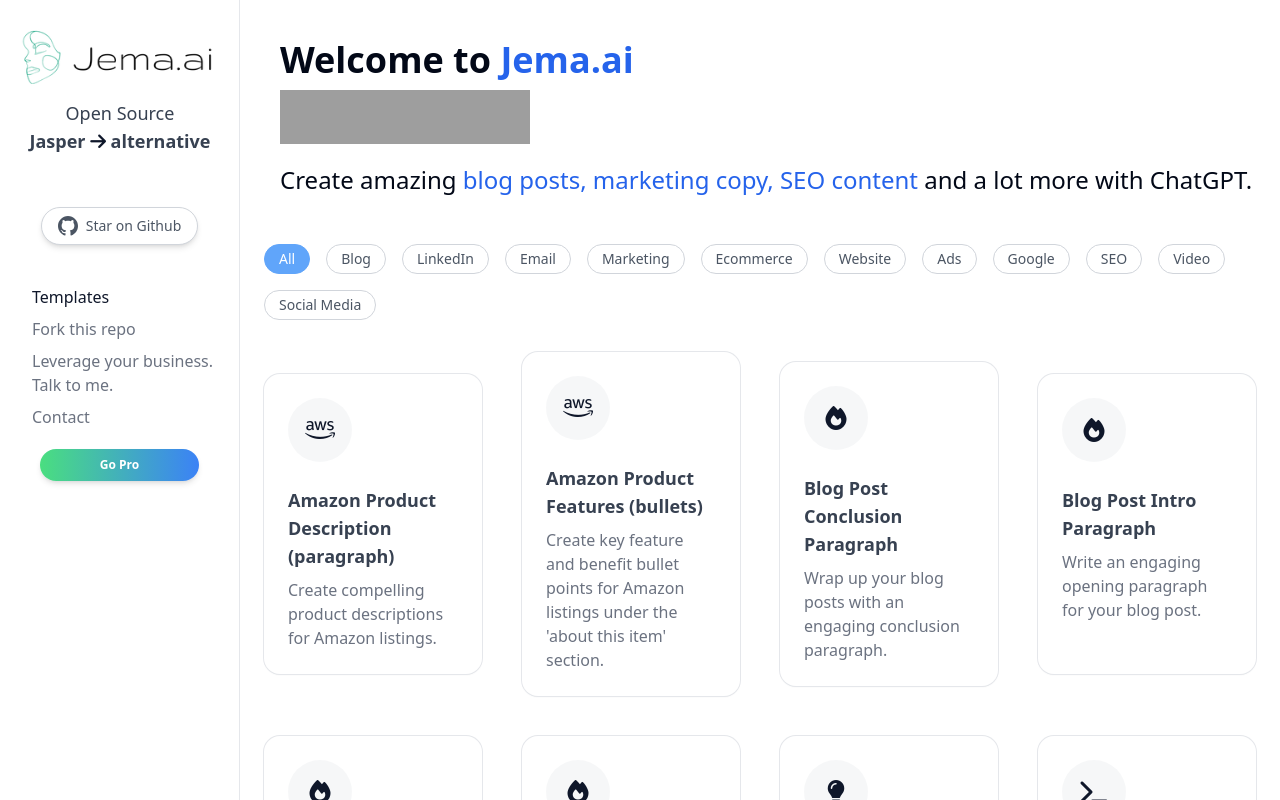
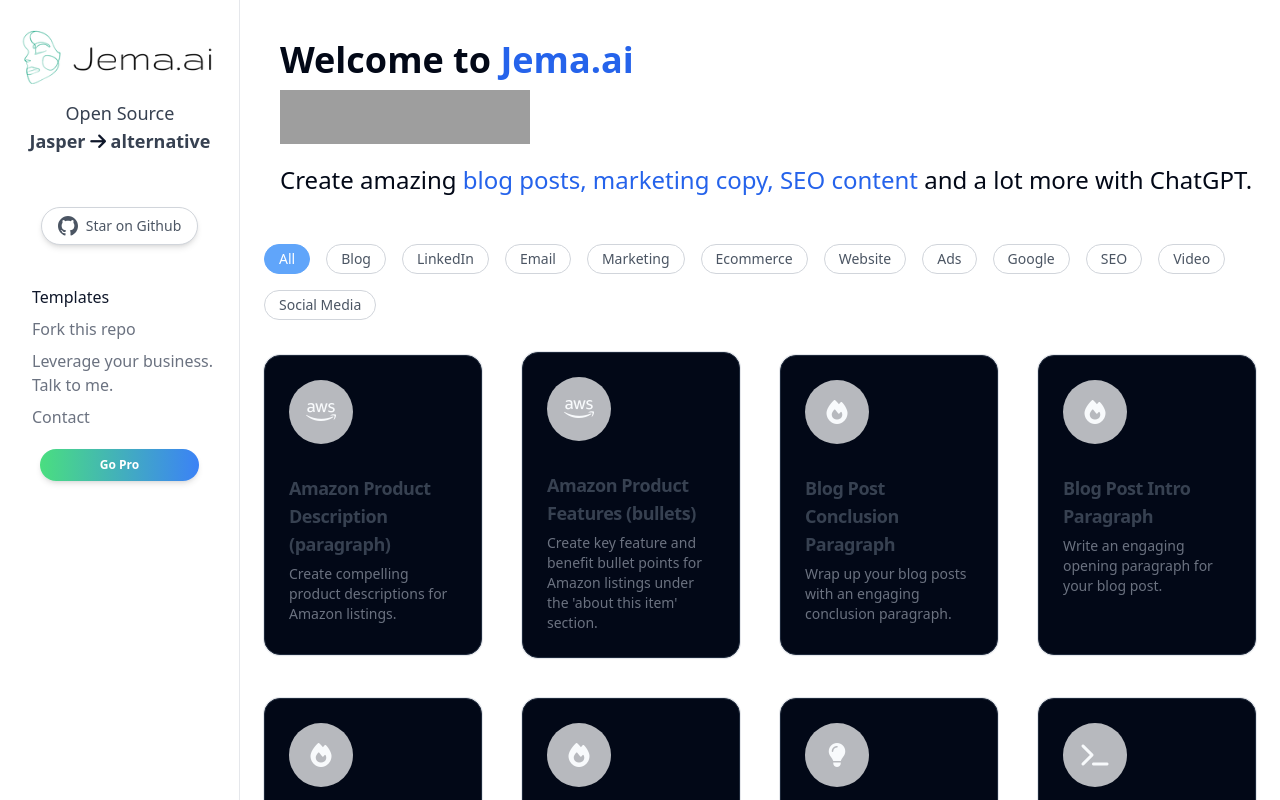
Before and after one commit to yuvalsuede/jasper-alternative-gpt, a Next.js app: page / in a window 1280 px wide. Shown: the top 800 px of the page. Built offline with nearby package versions, Linux system fonts and the light colour scheme; grey boxes are pictures that could not be loaded.

Commit message:
build: Adapted the card Component to shadcn/ui

```diff
--- a/app/globals.css
+++ b/app/globals.css
@@ -2,6 +2,9 @@
 @tailwind components;
 @tailwind utilities;
 
+* {
+  box-sizing: border-box;
+}
 @layer base {
   :root {
     --background: 0 0% 100%;
--- a/components/Card.tsx
+++ b/components/Card.tsx
@@ -1,5 +1,14 @@
 import React from "react";
 import Link from "next/link";
+
+import {
+  Card as UICard,
+  CardContent,
+  CardDescription,
+  CardHeader,
+  CardTitle,
+} from "@/components/ui/card";
+import Star from "./ui/Logos/Star";
 
 export interface CardProps {
   icon: string;
@@ -10,38 +19,29 @@
 }
 
 const Card: React.FC<CardProps> = ({ icon, title, description, id }) => {
-  // @ts-ignore
   return (
-    <Link key={id} href={`/templates/${id}`}>
-      <div
-        style={{ minHeight: "300px" }}
-        className="relative p-6 transition-all h-full focus:ring-gray-400 focus:shadow-xl duration-150 rounded-2xl shadow-sm hover:shadow-lg hover:ring-gray-300 hover:ring-2 ring-1 ring-gray-200 group flex flex-col bg-white"
-      >
-        <div className="absolute top-4 right-4 hidden group-hover:block">
+    <Link key={id} href={`/templates/${id}`} className="dark">
+      <UICard className=" relative max-w-max min-h-[300px] transition-all focus:ring-gray-400 focus:shadow-xl duration-150 rounded-2xl shadow-sm hover:shadow-lg hover:ring-gray-300 hover:ring-2 ring-1 ring-gray-200 group flex flex-col">
+        {/* This the little star icon that is visible when hovered */}
+        <div className="absolute top-4 right-4 hidden group-hover:block p-0 m-0">
           <button className="p-2 transition duration-150 rounded-md hover:text-yellow-400 text-gray-200 hover:bg-gray-200/50">
-            <svg
-              xmlns="http://www.w3.org/2000/svg"
-              fill="none"
-              viewBox="0 0 24 24"
-              strokeWidth="2"
-              stroke="currentColor"
-              aria-hidden="true"
-              className="w-4 h-4"
-            >
-              <path
-                strokeLinecap="round"
-                strokeLinejoin="round"
-                d="M11.049 2.927c.3-.921 1.603-.921 1.902 0l1.519 4.674a1 1 0 00.95.69h4.915c.969 0 1.371 1.24.588 1.81l-3.976 2.888a1 1 0 00-.363 1.118l1.518 4.674c.3.922-.755 1.688-1.538 1.118l-3.976-2.888a1 1 0 00-1.176 0l-3.976 2.888c-.783.57-1.838-.197-1.538-1.118l1.518-4.674a1 1 0 00-.363-1.118l-3.976-2.888c-.784-.57-.38-1.81.588-1.81h4.914a1 1 0 00.951-.69l1.519-4.674z"
-              ></path>
-            </svg>
+            <Star></Star>
           </button>
         </div>
-        <div className="flex items-center justify-center w-16 h-16 text-2xl rounded-full text-gray-600 mb-6 bg-gray-100/75">
-          <span dangerouslySetInnerHTML={{ __html: icon }} />
-        </div>
-        <h3 className="mb-2 text-lg font-semibold text-gray-700">{title}</h3>
-        <p className="text-gray-500 flex-1">{description}</p>
-      </div>
+
+        <CardHeader>
+          <div className="flex items-center justify-center w-16 h-16 text-2xl rounded-full text-gray-600 mb-6 bg-gray-100/75">
+            <span dangerouslySetInnerHTML={{ __html: icon }} />
+          </div>
+
+          <CardTitle className="mb-2 text-lg font-semibold text-gray-700">
+            {title}
+          </CardTitle>
+          <CardDescription className="text-gray-500 flex-1">
+            {description}
+          </CardDescription>
+        </CardHeader>
+      </UICard>
     </Link>
   );
 };
--- /dev/null
+++ b/components/ui/Logos/Star.tsx
@@ -0,0 +1,23 @@
+import React, { ReactElement } from "react";
+
+interface Props {}
+
+export default function Star({}: Props): ReactElement {
+  return (
+    <svg
+      xmlns="http://www.w3.org/2000/svg"
+      fill="none"
+      viewBox="0 0 24 24"
+      strokeWidth="2"
+      stroke="currentColor"
+      aria-hidden="true"
+      className="w-4 h-4"
+    >
+      <path
+        strokeLinecap="round"
+        strokeLinejoin="round"
+        d="M11.049 2.927c.3-.921 1.603-.921 1.902 0l1.519 4.674a1 1 0 00.95.69h4.915c.969 0 1.371 1.24.588 1.81l-3.976 2.888a1 1 0 00-.363 1.118l1.518 4.674c.3.922-.755 1.688-1.538 1.118l-3.976-2.888a1 1 0 00-1.176 0l-3.976 2.888c-.783.57-1.838-.197-1.538-1.118l1.518-4.674a1 1 0 00-.363-1.118l-3.976-2.888c-.784-.57-.38-1.81.588-1.81h4.914a1 1 0 00.951-.69l1.519-4.674z"
+      ></path>
+    </svg>
+  );
+}
--- /dev/null
+++ b/components/ui/card.tsx
@@ -0,0 +1,79 @@
+import * as React from "react"
+
+import { cn } from "@/lib/utils"
+
+const Card = React.forwardRef<
+  HTMLDivElement,
+  React.HTMLAttributes<HTMLDivElement>
+>(({ className, ...props }, ref) => (
+  <div
+    ref={ref}
+    className={cn(
+      "rounded-lg border bg-card text-card-foreground shadow-sm",
+      className
+    )}
+    {...props}
+  />
+))
+Card.displayName = "Card"
+
+const CardHeader = React.forwardRef<
+  HTMLDivElement,
+  React.HTMLAttributes<HTMLDivElement>
+>(({ className, ...props }, ref) => (
+  <div
+    ref={ref}
+    className={cn("flex flex-col space-y-1.5 p-6", className)}
+    {...props}
+  />
+))
+CardHeader.displayName = "CardHeader"
+
+const CardTitle = React.forwardRef<
+  HTMLParagraphElement,
+  React.HTMLAttributes<HTMLHeadingElement>
+>(({ className, ...props }, ref) => (
+  <h3
+    ref={ref}
+    className={cn(
+      "text-2xl font-semibold leading-none tracking-tight",
+      className
+    )}
+    {...props}
+  />
+))
+CardTitle.displayName = "CardTitle"
+
+const CardDescription = React.forwardRef<
+  HTMLParagraphElement,
+  React.HTMLAttributes<HTMLParagraphElement>
+>(({ className, ...props }, ref) => (
+  <p
+    ref={ref}
+    className={cn("text-sm text-muted-foreground", className)}
+    {...props}
+  />
+))
+CardDescription.displayName = "CardDescription"
+
+const CardContent = React.forwardRef<
+  HTMLDivElement,
+  React.HTMLAttributes<HTMLDivElement>
+>(({ className, ...props }, ref) => (
+  <div ref={ref} className={cn("p-6 pt-0", className)} {...props} />
+))
+CardContent.displayName = "CardContent"
+
+const CardFooter = React.forwardRef<
+  HTMLDivElement,
+  React.HTMLAttributes<HTMLDivElement>
+>(({ className, ...props }, ref) => (
+  <div
+    ref={ref}
+    className={cn("flex items-center p-6 pt-0", className)}
+    {...props}
+  />
+))
+CardFooter.displayName = "CardFooter"
+
+export { Card, CardHeader, CardFooter, CardTitle, CardDescription, CardContent }
--- a/next-i18next.config.js
+++ /dev/null
@@ -1,9 +0,0 @@
-// next-i18next.config.js
-module.exports = {
-    i18n: {
-        locales: ['en', 'es'],
-        defaultLocale: 'en',
-    },
-    react: { useSuspense: false },//this line
-
-};
--- a/next.config.js
+++ b/next.config.js
@@ -1,17 +1,6 @@
 // next.config.js
-const { i18n } = require("./next-i18next.config");
 
 module.exports = {
-  i18n,
-  async rewrites() {
-    return [
-      // Rewrite the URL /en or /es to /?lng=en or /?lng=es
-      {
-        source: "/:locale(en|es)",
-        destination: "/?lng=$1",
-      },
-    ];
-  },
   env: {
     SHOW_DONATE: process.env.SHOW_DONATE,
     SHOW_TWEET: process.env.SHOW_TWEET,
```
Also changed, not shown: i18n.ts (deleted, +0 -13 lines), package.json (+0 -13 lines), utils/OpenAIStream.ts (deleted, +0 -25 lines), 1 other file (tests, documents, lock files or other folders).
